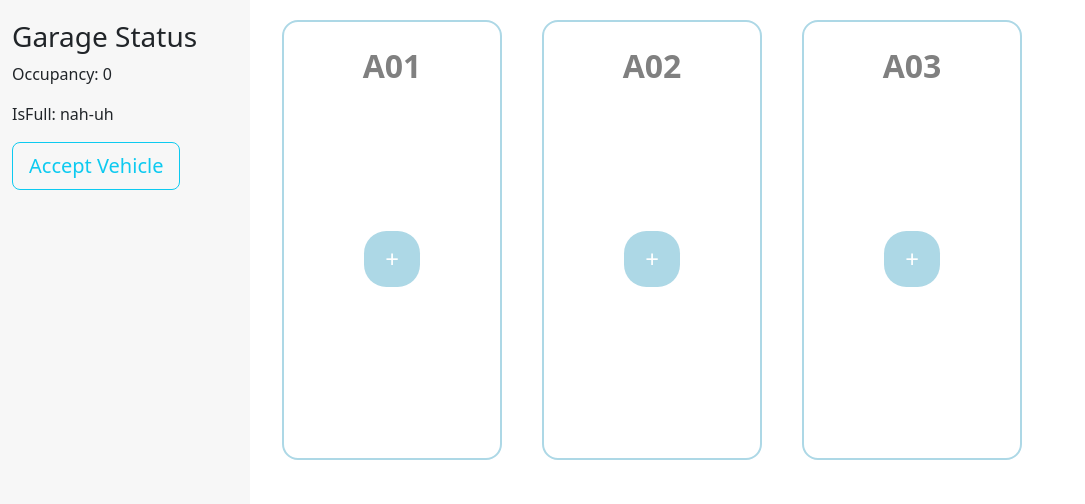
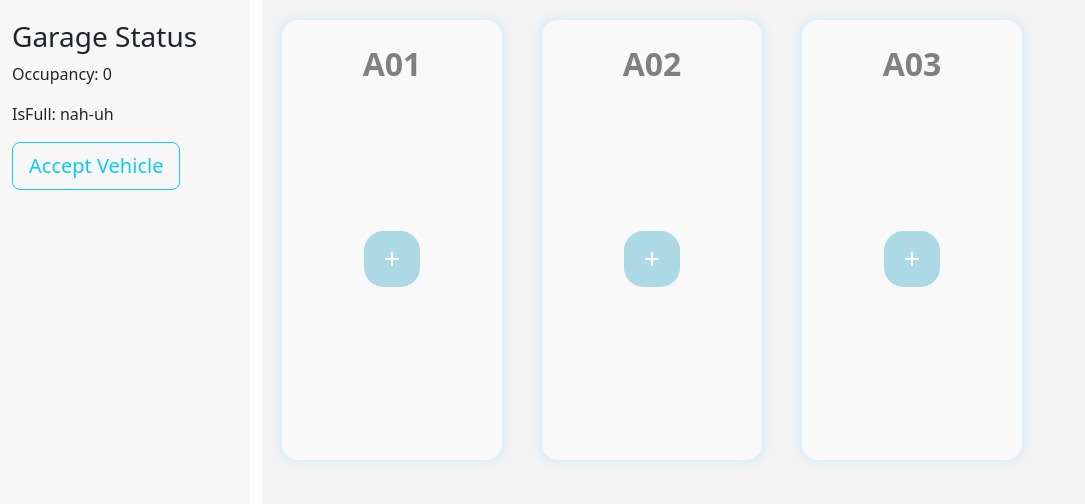
Before and after one commit to Sh-i-aw/Parked, a React (Create React App) app: page / in a window 1280 px wide. Shown: the top 504 px of the page, without its empty margins (0-1085 px from the left). Built offline with nearby package versions, Linux system fonts and the light colour scheme.

Commit message:
gave lotTiles transparent background, box shadow, move up when hovered. made accept button slightly larger, added padding to SVG

```diff
--- a/src/App.css
+++ b/src/App.css
@@ -1,3 +1,4 @@
+
 .body{
   margin: 0;
 }
@@ -8,17 +9,31 @@
   padding: 20px;
 }
 
+.lotArea {
+  display:flex;
+  background-color: #e5e5e57A;
+  padding: 0px;
+  height: 100vh;
+  margin: 0;
+}
+
 .lotTile{
   display: flex;
   flex-direction: column;
   align-items: center;
+  background-color: rgba(255,255,255,0.5);
   justify-content: space-between;
   margin: 20px;
   padding: 20px;
-  min-width: 220px;
-  min-height: 440px;
-  border: 2px double lightblue;
+  width: 220px;
+  height: 440px;
+  box-shadow: 0 0 8px 3px #d3ecf8DF;
   border-radius: 1rem;
+}
+
+.lotTile:hover {
+  transform: translateY(3px);
+  box-shadow: 0 3px 8px 3px #d3ecf8FF;
 }
 
 .lotHeader {
@@ -38,28 +53,37 @@
 .carIcon {
   width: 100px;
   height: 100px;
+  padding: 5px;
+  margin-top: 5px;
   justify-self: center;
-  fill: dimgray;
+  fill: #797979;
 }
 
 .lotBtn {
   flex-grow: 1;
   display: grid;
   align-content: center;
-  padding-bottom: 20px;
 }
 
 .lotTile button {
   justify-self: center;
+  width: 3rem;
+  height: 3rem;
+  font-size: 1.35em;
+  border: none;
+  border-radius: 35%;
+  background-color: lightblue;
+  color: white;
+  cursor: pointer;
+  transition: background-color 0.3s ease, color 0.3s ease;
+}
+
+.lotTile .acceptButton {
   width: 3.5rem;
   height: 3.5rem;
-  border: none;
-  border-radius: 40%;
-  background-color: lightblue;
-  color: white;
-  font-size: 1.5em;
-  cursor: pointer;
-  transition: background-color 0.3s ease, color 0.3s ease;
+  font-size: 1.8em;
+  padding-bottom: 4px;
+  margin-bottom: 20px;
 }
 
 .lotTile button:hover,
--- a/src/App.js
+++ b/src/App.js
@@ -84,7 +84,7 @@ function App() {
 					</Button>
 				</Col>
 				<Col>
-					<div style={{ display: "flex" }}>
+					<div className={"lotArea"}>
 						{garage.lots.map((lot) => {
 							return (
 								<SingleLot
--- a/src/Component/SingleLot.jsx
+++ b/src/Component/SingleLot.jsx
@@ -66,7 +66,6 @@ function SingleLot(props) {
 			<div className={"lotBtn"}>
 				{lot.occupied ? (
 					<button
-						className={"lotButton"}
 						onClick={(e) => {
 							e.target.blur();
 							return openReleaseForm(lot.lotNumber);
@@ -76,7 +75,7 @@ function SingleLot(props) {
 					</button>
 				) : (
 					<button
-						className={"lotButton"}
+						className={"acceptButton"}
 						onClick={(e) => {
 							e.target.blur();
 							return openAcceptForm(lot.lotNumber);
```
